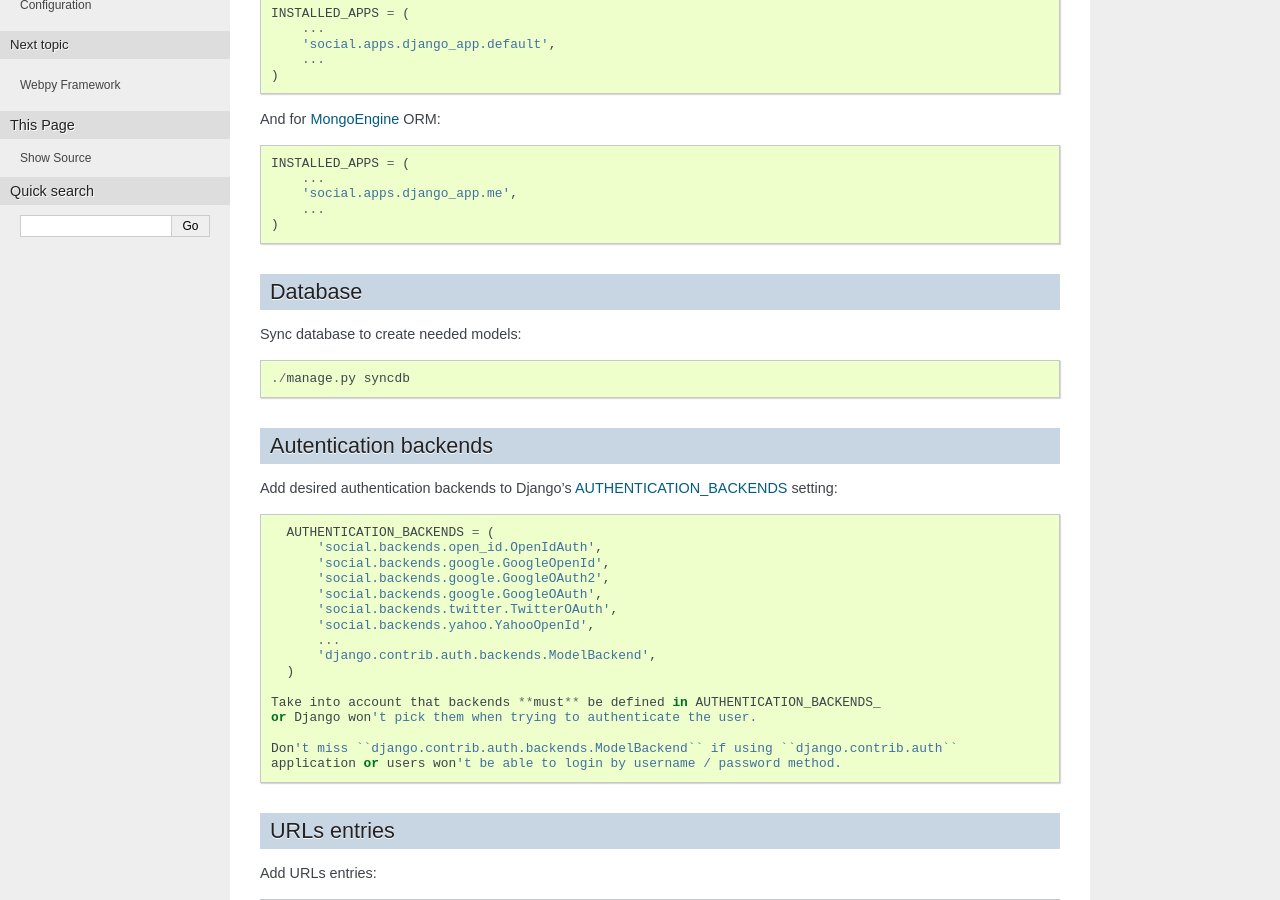
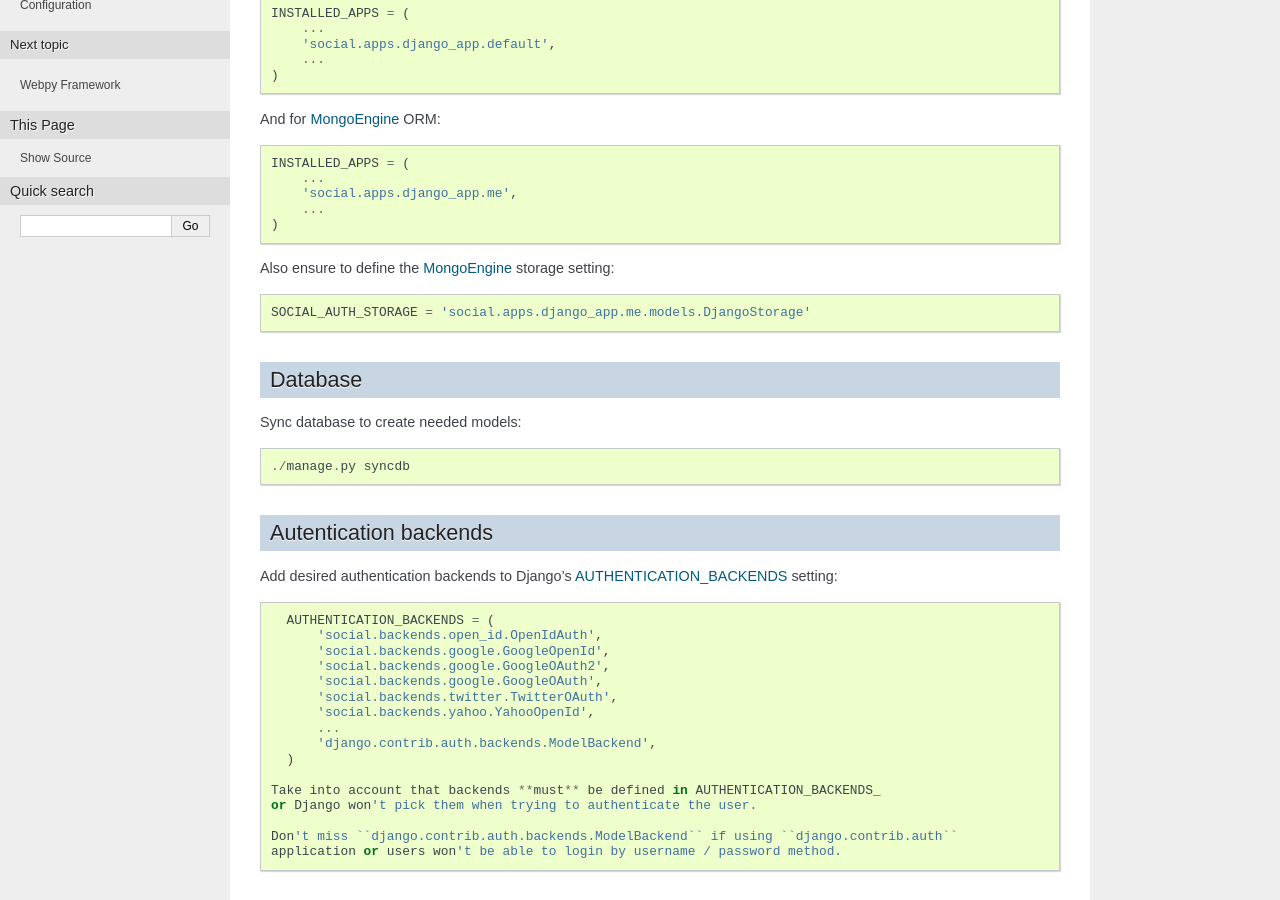
Before and after one commit to opensource521/pythom.auth, a Sphinx documentation site: the page built from docs/configuration/django.rst, in a window 1280 px wide and 900 px high, scrolled down 311 px. Built offline with Sphinx 7.4.7, drawn with Linux system fonts in a browser that asks for light colours; pages that are not in the unit, such as notebooks, are missing from menus.

Commit message:
Mention mongoengine storage setting

```diff
--- a/docs/configuration/django.rst
+++ b/docs/configuration/django.rst
@@ -27,6 +27,10 @@ And for MongoEngine_ ORM::
         'social.apps.django_app.me',
         ...
     )
+
+Also ensure to define the MongoEngine_ storage setting::
+
+    SOCIAL_AUTH_STORAGE = 'social.apps.django_app.me.models.DjangoStorage'
 
 
 Database
```
